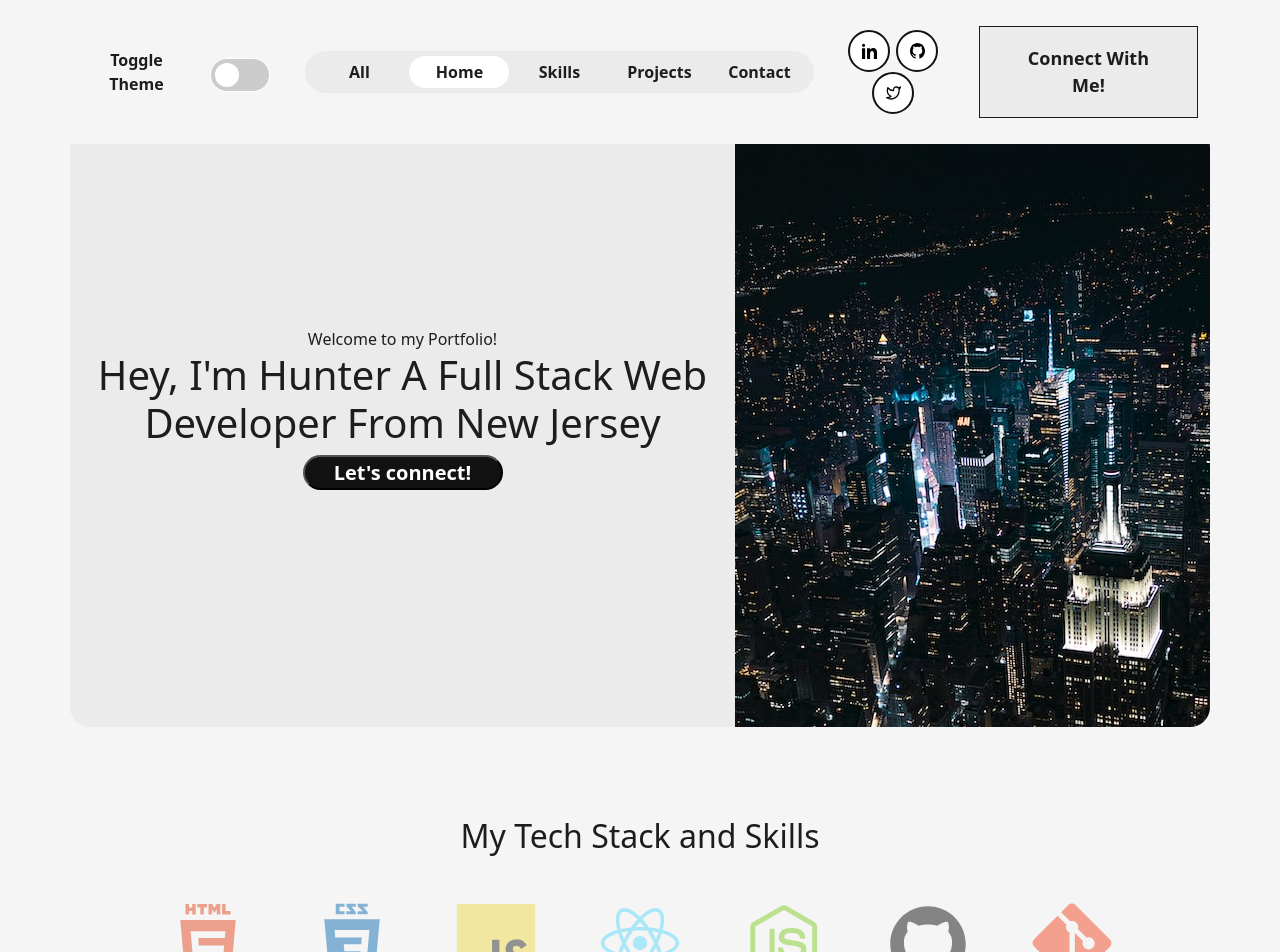
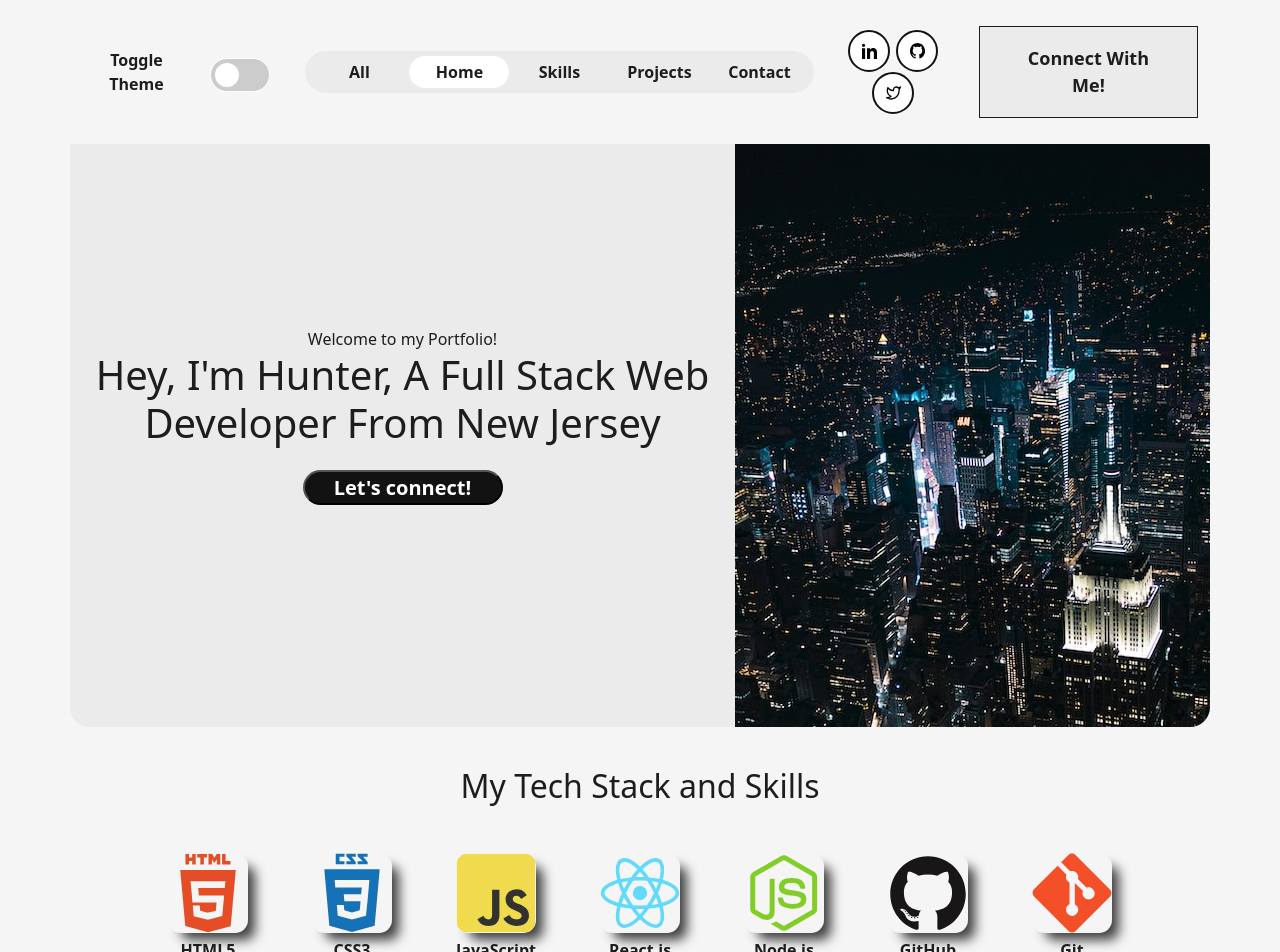
Before and after one commit to HunterBrennan1/Brennan.dev, a React (Create React App) app in the folder personal-portfolio/: page / in a window 1280 px wide. Shown: the top 952 px of the page. Built offline with nearby package versions, Linux system fonts and the light colour scheme.

Commit message:
fixed spacing in header, added box shadow to skills imgs

```diff
--- a/personal-portfolio/src/App.css
+++ b/personal-portfolio/src/App.css
@@ -382,7 +382,7 @@ nav.navbar .navbar-toggler[aria-expanded="true"] .navbar-toggler-icon {
 .MainPage {
   background-color: var(--background-color);
   color: var(--text-color);
-  height:700px;
+  height:650px;
   width:100%;
   padding-top: 10px;
 }
@@ -418,6 +418,7 @@ nav.navbar .navbar-toggler[aria-expanded="true"] .navbar-toggler-icon {
   font-size: 20px;
   font-weight: 600;
   border-radius: 20px;
+  margin-top:15px;
 }
 
 .Skills-Page {
@@ -432,7 +433,7 @@ nav.navbar .navbar-toggler[aria-expanded="true"] .navbar-toggler-icon {
   margin: 3rem;
   margin-left: auto;
   margin-right: auto;
-  opacity: 0.5;
+  /* opacity: 0.5; */
 }
 
 .skillswrapper {
@@ -444,6 +445,10 @@ nav.navbar .navbar-toggler[aria-expanded="true"] .navbar-toggler-icon {
   width: 80px;
   height: 80px;
   margin: 0 2rem;
+  box-shadow: 10px 10px 12px -3px rgba(0,0,0,0.75);
+-webkit-box-shadow: 10px 10px 12px -3px rgba(0,0,0,0.75);
+-moz-box-shadow: 10px 10px 12px -3px rgba(0,0,0,0.75);
+border-radius: 13px;
 }
 
 .skill-title {
--- a/personal-portfolio/src/components/main.js
+++ b/personal-portfolio/src/components/main.js
@@ -1,10 +1,6 @@
-
 import 'bootstrap/dist/css/bootstrap.min.css';
 import CityNight from '../assets/img/citynight.jpg'
 import { Container, Row, Col } from 'react-bootstrap'
-import Button from 'react-bootstrap/Button';
-import Card from 'react-bootstrap/Card';
-import { Component } from "react";
 
 
 export const MainPage = () => {
@@ -14,7 +10,7 @@ export const MainPage = () => {
         <Row className="align-items-center headerContainer">
           <Col className='headerMain' xs={12} md={6} xl={7}>
             <span className="tagLine">Welcome to my Portfolio!</span>
-            <h1 className='headerText'>{` Hey, I'm Hunter `}<span className="wrap">A Full Stack Web Developer From New Jersey</span></h1>
+            <h1 className='headerText'>{` Hey, I'm Hunter, `}<span className="wrap">A Full Stack Web Developer From New Jersey</span></h1>
             <button className='connectBtn' onClick={() => console.log('connect')}>Let's connect!</button>
           </Col>
           <Col className='cityNightcontainer' xs={12} md={6} xl={5}>
--- a/personal-portfolio/src/components/skills.js
+++ b/personal-portfolio/src/components/skills.js
@@ -13,7 +13,7 @@ import  Express from "../assets/img/express.svg"
 
 export const SkillsPage = () => {
   return(
-    <section className='Skills-Page'>
+    <section className='Skills-Page' id="skills">
       <Container>
         <h2>My Tech Stack and Skills</h2>
             <div className='skills'>
```
